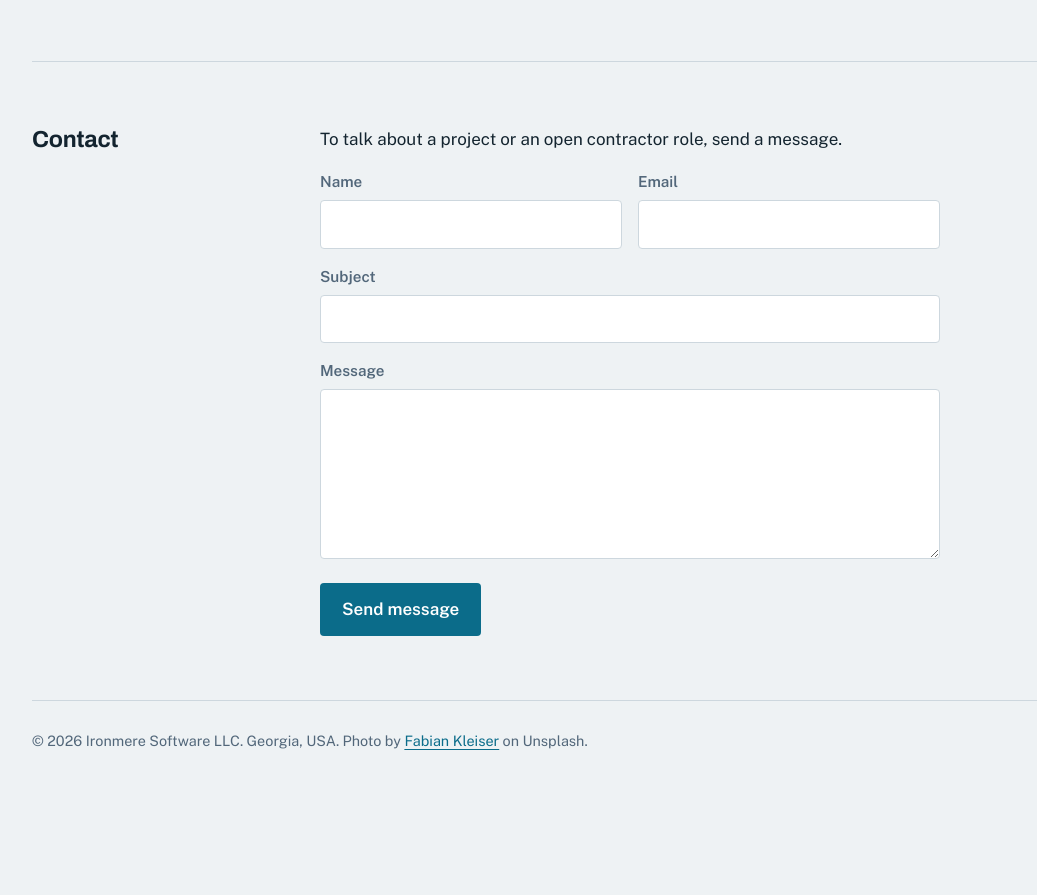
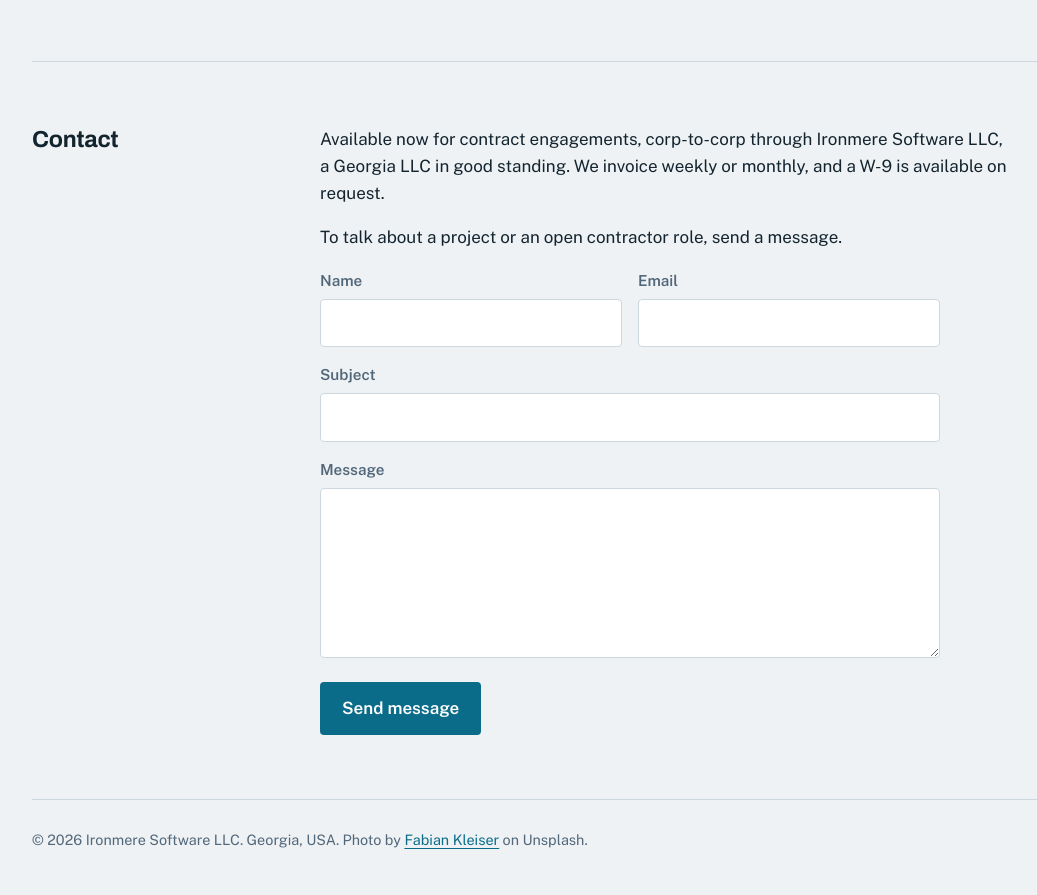
Before and after one commit to tschoenbachler/ironmere-site, a plain HTML site: page index.html in a window 1280 px wide. Shown: the part 4189-5084 px from the top of the page, without its empty margins (88-1125 px from the left). Before the commit the page ends 4986 px from the top, so only its background shows below. Drawn offline with nearby package versions, Linux system fonts and the light colour scheme.

Commit message:
Update contact section with contract engagement info
Added a paragraph about contract engagements and invoicing.

```diff
--- a/index.html
+++ b/index.html
@@ -270,6 +270,7 @@
   <section class="cols" id="contact">
     <h2>Contact</h2>
     <div>
+      <p>Available now for contract engagements, corp-to-corp through Ironmere Software LLC, a Georgia LLC in good standing. We invoice weekly or monthly, and a W-9 is available on request.</p>
       <p>To talk about a project or an open contractor role, send a message.</p>
       <form class="contact" action="https://api.web3forms.com/submit" method="POST">
         <input type="hidden" name="access_key" value="13ec8e67-5baf-4700-9958-3ebb140f7218">
```
